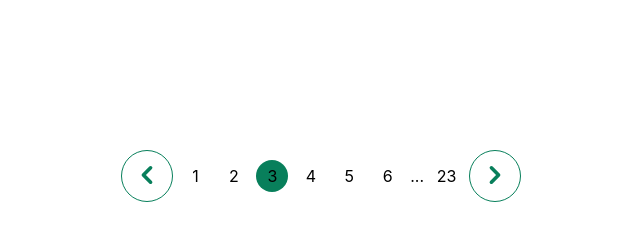
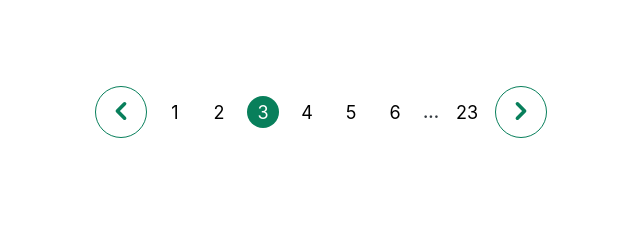
Before and after one commit to yhadari/Omnifood-website, a plain HTML site: page html&css/html-css-course-master/starter/06-Components/pagination.html in a window 1280 px wide. Shown: the whole page, without its empty margins (319-959 px from the left). Drawn offline with Linux system fonts and the light colour scheme.

Commit message:
modify pagination

```diff
--- a/html&css/html-css-course-master/starter/06-Components/pagination.html
+++ b/html&css/html-css-course-master/starter/06-Components/pagination.html
@@ -25,6 +25,21 @@
 
       body {
         font-family: "Inter", sans-serif;
+        display: flex;
+        justify-content: center;
+        align-items: center;
+      }
+
+      .pagination {
+        /* width: 400px;
+        margin: 150px auto;
+        display: flex;
+        justify-content: space-between;
+        align-items: center; */
+        display: flex;
+        align-items: center;
+        gap: 12px;
+        margin-top: 86px;
       }
 
       /* my code */
@@ -72,15 +87,8 @@
         color: white;
       }
 
-      .pages {
-        width: 400px;
-        margin: 150px auto;
-        display: flex;
-        justify-content: space-between;
-        align-items: center;
-      }
-
-      .page:link {
+      .page:link,
+      .page:visited {
         width: 32px;
         height: 32px;
         border-radius: 50%;
@@ -89,6 +97,7 @@
         align-items: center;
         text-decoration: none;
         color: black;
+        font-size: 18px;
       }
 
       /* to remove hover from "not" id */
@@ -99,25 +108,21 @@
 
       .page:hover,
       .page:active,
-      .page:focus {
+      .page:focus,
+      .page.current-page {
         color: white;
         background-color: #087f5b;
       }
 
-      .page-selected {
-        color: white;
-        background-color: #087f5b;
-      }
-
-      /* .tree-point { */
+      .tree-point {
         /* to remove hover from it */
         /* pointer-events: none; */
-      /* } */
+        color: #343a40;
+      }
     </style>
   </head>
   <body>
     <div class="pagination">
-      <div class="pages">
       <button class="btn">
         <svg
           xmlns="http://www.w3.org/2000/svg"
@@ -134,11 +139,11 @@
       </button>
       <a href="#" class="page">1</a>
       <a href="#" class="page">2</a>
-        <a href="#" class="page page-selected">3</a>
+      <a href="#" class="page current-page">3</a>
       <a href="#" class="page">4</a>
       <a href="#" class="page">5</a>
       <a href="#" class="page">6</a>
-        <spin class="tree-point" id="not">...</spin>
+      <spin class="tree-point" id="not"><strong>...</strong></spin>
       <a href="#" class="page">23</a>
       <button class="btn">
         <svg
@@ -155,6 +160,5 @@
         </svg>
       </button>
     </div>
-    </div>
   </body>
 </html>
```
Lines whose indentation alone changed are shown as unchanged.
